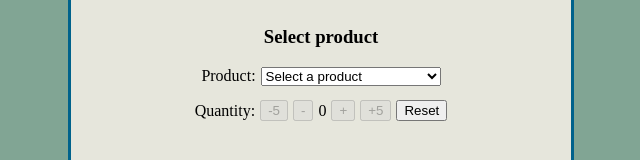
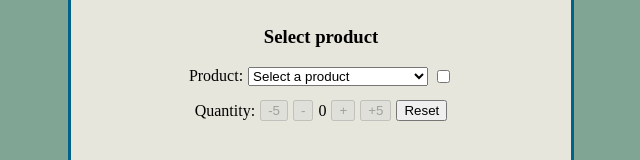
Before and after one commit to 4stron/component, a React (Vite) app: page / in a window 1280 px wide. Shown: the part 212-372 px from the top of the page, without its empty margins (319-959 px from the left). Built offline with nearby package versions, Linux system fonts and the light colour scheme.

Commit message:
added checkbox that determines if quantity is reset after changing product

```diff
--- a/src/App.jsx
+++ b/src/App.jsx
@@ -3,6 +3,17 @@ import { useState } from "react";
 function App() {
   const [counter, setCounter] = useState(0);
   const [selectedProduct, setSelectedProduct] = useState(null);
+  const [checked, setChecked] = useState(false);
+
+  const handleChange = () => {
+    setChecked(!checked);
+    if (!checked) {
+      alert("The product quantity will now be reset if the product is changed.")
+    }
+    else {
+      alert("The product quantity wont be reset now if the product is changed.")
+    }
+  };
 
   function increment() {
     setCounter(counter + 1);
@@ -26,8 +37,8 @@ function App() {
 
   function handleProductChange(event) {
     const newProduct = event.target.value;
-    if (newProduct !== selectedProduct) {
-      setCounter(0);
+    if (newProduct !== selectedProduct && checked) {
+        setCounter(0);
     }
     setSelectedProduct(newProduct);
   }
@@ -67,7 +78,13 @@ function App() {
           <option value="">Select a product</option>
           <option value="AMD Ryzen 5 3600">AMD Ryzen 5 3600 (245€)</option>
           <option value="intel i5 9600k">intel i5 9600k (199€)</option>
+
         </select>
+        <input
+          type="checkbox"
+          checked={checked}
+          onChange={handleChange}
+        />
       </div>
       <div className="quantity">
         <p>Quantity:</p>
```
